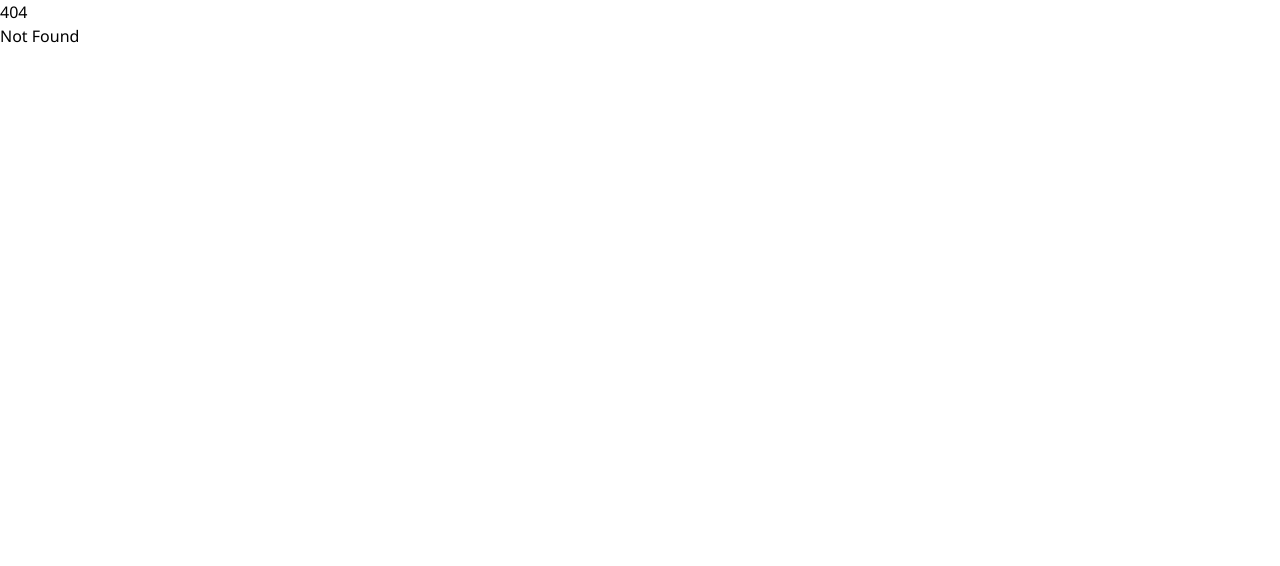
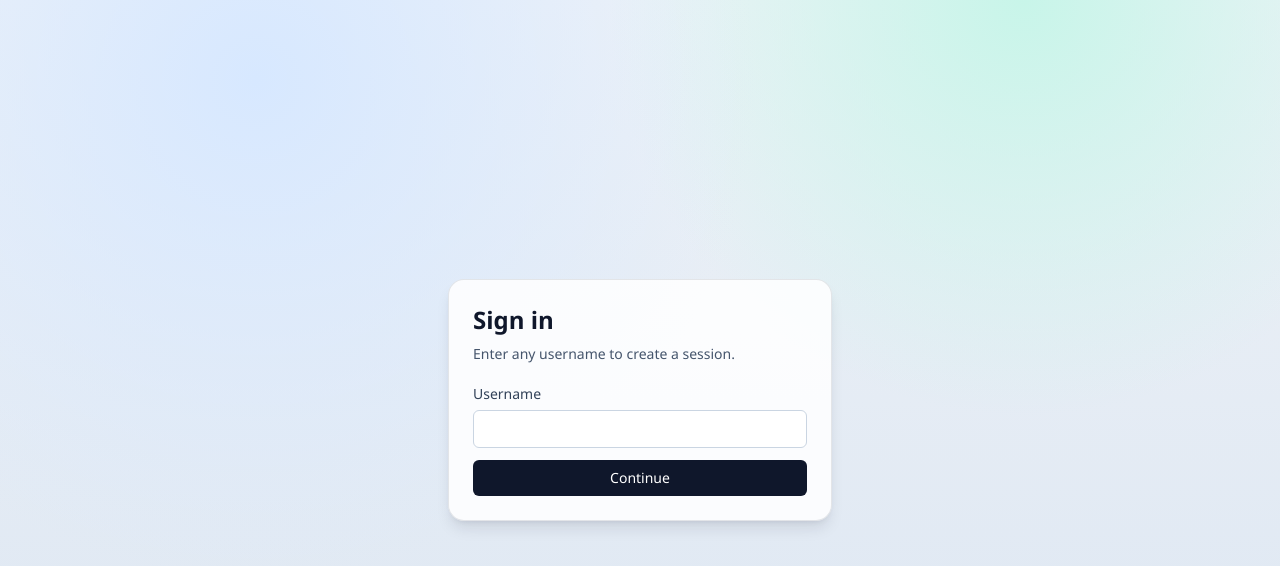
Before and after one commit to loissascha/localstream, a SvelteKit app in the folder frontend/: page /login in a window 1280 px wide. Before the commit this address had no page. Shown: the top 566 px of the page. Built offline with nearby package versions, Linux system fonts and the light colour scheme.

Commit message:
refactor for auth routes

```diff
--- a/frontend/src/app.d.ts
+++ b/frontend/src/app.d.ts
@@ -3,8 +3,18 @@
 declare global {
 	namespace App {
 		// interface Error {}
-		// interface Locals {}
-		// interface PageData {}
+		interface Locals {
+			user: {
+				id: string;
+				name: string;
+			} | null;
+		}
+		interface PageData {
+			user: {
+				id: string;
+				name: string;
+			} | null;
+		}
 		// interface PageState {}
 		// interface Platform {}
 	}
--- /dev/null
+++ b/frontend/src/hooks.server.ts
@@ -0,0 +1,16 @@
+import type { Handle } from '@sveltejs/kit';
+
+export const handle: Handle = async ({ event, resolve }) => {
+    const session = event.cookies.get('session');
+
+    if (session) {
+        event.locals.user = {
+            id: session,
+            name: session
+        };
+    } else {
+        event.locals.user = null;
+    }
+
+    return resolve(event);
+};
--- /dev/null
+++ b/frontend/src/routes/(protected)/+layout.server.ts
@@ -0,0 +1,8 @@
+import { redirect } from '@sveltejs/kit';
+
+export const load = async ({ locals, url }) => {
+	if (!locals.user) {
+		const next = encodeURIComponent(url.pathname + url.search);
+		throw redirect(302, `/login?next=${next}`);
+	}
+};
--- a/frontend/src/routes/+page.svelte
+++ b/frontend/src/routes/(protected)/+page.svelte
@@ -1,5 +1,6 @@
 <script lang="ts">
 	import { onMount } from 'svelte';
+	import { resolve } from '$app/paths';
 
 	type VideoListItem = {
 		id: string;
@@ -53,9 +54,19 @@
 <main
 	class="min-h-dvh bg-[radial-gradient(circle_at_15%_10%,#d7e8ff_0%,transparent_40%),radial-gradient(circle_at_85%_0%,#c8f5e9_0%,transparent_32%),linear-gradient(180deg,#eef2f7_0%,#dce6f2_100%)] px-5 py-5 text-slate-900"
 >
-	<header>
-		<h1 class="m-0 text-[clamp(1.6rem,2.8vw,2.4rem)] font-semibold">Localstream</h1>
-		<p class="mt-1.5 mb-5 text-slate-700">Your local MP4 library</p>
+	<header class="mb-5 flex items-start justify-between gap-4">
+		<div>
+			<h1 class="m-0 text-[clamp(1.6rem,2.8vw,2.4rem)] font-semibold">Localstream</h1>
+			<p class="mt-1.5 text-slate-700">Your local MP4 library</p>
+		</div>
+		<form method="POST" action="/logout">
+			<button
+				type="submit"
+				class="cursor-pointer rounded-md border border-slate-900/20 bg-white/70 px-3 py-1.5 text-sm text-slate-800"
+			>
+				Log out
+			</button>
+		</form>
 	</header>
 
 	{#if loading}
@@ -66,13 +77,13 @@
 		<p>No streamable MP4 files found in your backend video directory.</p>
 	{:else}
 		<section class="grid grid-cols-[repeat(auto-fill,minmax(14rem,1fr))] gap-3.5">
-			{#each videos as video}
+			{#each videos as video (video.id)}
 				<a
 					class="grid grid-rows-[8.5rem_auto] overflow-hidden rounded-xl border border-slate-900/10 bg-white/80 no-underline transition-transform duration-150 ease-out hover:-translate-y-0.5"
-					href={`/watch/${encodeURIComponent(video.id)}`}
+					href={resolve('/watch/[id]', { id: video.id })}
 				>
 					<div
-						class="bg-[linear-gradient(135deg,#0f172a_0%,#0b4c6a_100%)] text-xl leading-none font-bold tracking-widest text-slate-50 flex items-center"
+						class="flex items-center bg-[linear-gradient(135deg,#0f172a_0%,#0b4c6a_100%)] text-xl leading-none font-bold tracking-widest text-slate-50"
 					>
 						MP4
 					</div>
--- a/frontend/src/routes/watch/[id]/+page.svelte
+++ b/frontend/src/routes/(protected)/watch/[id]/+page.svelte
@@ -1,5 +1,6 @@
 <script lang="ts">
 	import { onDestroy } from 'svelte';
+	import { resolve } from '$app/paths';
 	import { page } from '$app/state';
 
 	const videoId = $derived(page.params.id ?? '');
@@ -45,10 +46,12 @@
 </script>
 
 <main class="grid min-h-dvh grid-rows-[auto_1fr] bg-slate-950 text-slate-50">
-	<header class="border-b border-slate-400/20 bg-gradient-to-b from-slate-900/95 to-slate-900/70 px-4 py-3.5">
+	<header
+		class="border-b border-slate-400/20 bg-gradient-to-b from-slate-900/95 to-slate-900/70 px-4 py-3.5"
+	>
 		<a
 			class="inline-block rounded-md border border-slate-400/30 px-2.5 py-1.5 text-sm text-slate-300 no-underline hover:border-slate-300/70 hover:text-slate-50"
-			href="/"
+			href={resolve('/')}
 		>
 			Back to library
 		</a>
--- /dev/null
+++ b/frontend/src/routes/+layout.server.ts
@@ -0,0 +1,5 @@
+export const load = async ({ locals }) => {
+	return {
+		user: locals.user
+	};
+};
--- /dev/null
+++ b/frontend/src/routes/login/+page.server.ts
@@ -0,0 +1,31 @@
+import { dev } from '$app/environment';
+import { fail, redirect } from '@sveltejs/kit';
+
+export const load = async ({ locals, url }) => {
+	if (locals.user) {
+		throw redirect(302, url.searchParams.get('next') || '/');
+	}
+};
+
+export const actions = {
+	default: async ({ cookies, request, url }) => {
+		const data = await request.formData();
+		const name = data.get('name');
+
+		if (typeof name !== 'string' || name.trim().length === 0) {
+			return fail(400, {
+				error: 'Please enter a username.'
+			});
+		}
+
+		cookies.set('session', name.trim(), {
+			path: '/',
+			httpOnly: true,
+			sameSite: 'lax',
+			secure: !dev,
+			maxAge: 60 * 60 * 24 * 7
+		});
+
+		throw redirect(302, url.searchParams.get('next') || '/');
+	}
+};
--- /dev/null
+++ b/frontend/src/routes/login/+page.svelte
@@ -0,0 +1,39 @@
+<script lang="ts">
+	let { form } = $props();
+</script>
+
+<main
+	class="grid min-h-dvh place-items-center bg-[radial-gradient(circle_at_20%_10%,#d7e8ff_0%,transparent_40%),radial-gradient(circle_at_80%_0%,#c8f5e9_0%,transparent_32%),linear-gradient(180deg,#eef2f7_0%,#dce6f2_100%)] px-4 py-6"
+>
+	<section
+		class="w-full max-w-sm rounded-2xl border border-slate-900/10 bg-white/85 p-6 shadow-lg shadow-slate-900/10"
+	>
+		<h1 class="m-0 text-2xl font-semibold text-slate-900">Sign in</h1>
+		<p class="mt-2 text-sm text-slate-600">Enter any username to create a session.</p>
+
+		<form method="POST" class="mt-5 grid gap-3">
+			<label class="grid gap-1.5 text-sm text-slate-700" for="name">
+				Username
+				<input
+					id="name"
+					name="name"
+					type="text"
+					required
+					autocomplete="username"
+					class="rounded-md border border-slate-300 bg-white px-3 py-2 text-slate-900"
+				/>
+			</label>
+
+			{#if form?.error}
+				<p class="text-sm text-red-700">{form.error}</p>
+			{/if}
+
+			<button
+				type="submit"
+				class="cursor-pointer rounded-md bg-slate-900 px-3 py-2 text-sm font-medium text-white"
+			>
+				Continue
+			</button>
+		</form>
+	</section>
+</main>
--- /dev/null
+++ b/frontend/src/routes/logout/+server.ts
@@ -0,0 +1,6 @@
+import { redirect } from '@sveltejs/kit';
+
+export const POST = async ({ cookies }) => {
+	cookies.delete('session', { path: '/' });
+	throw redirect(302, '/login');
+};
```
